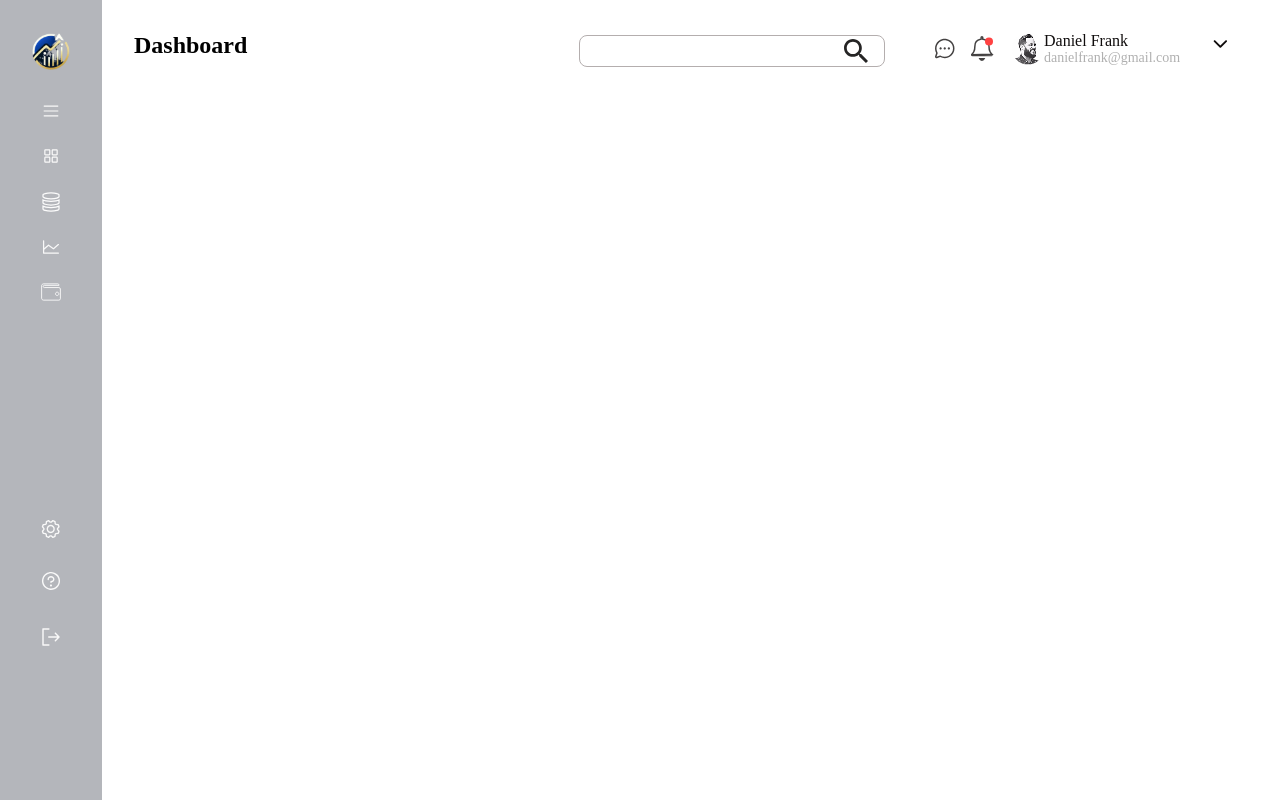
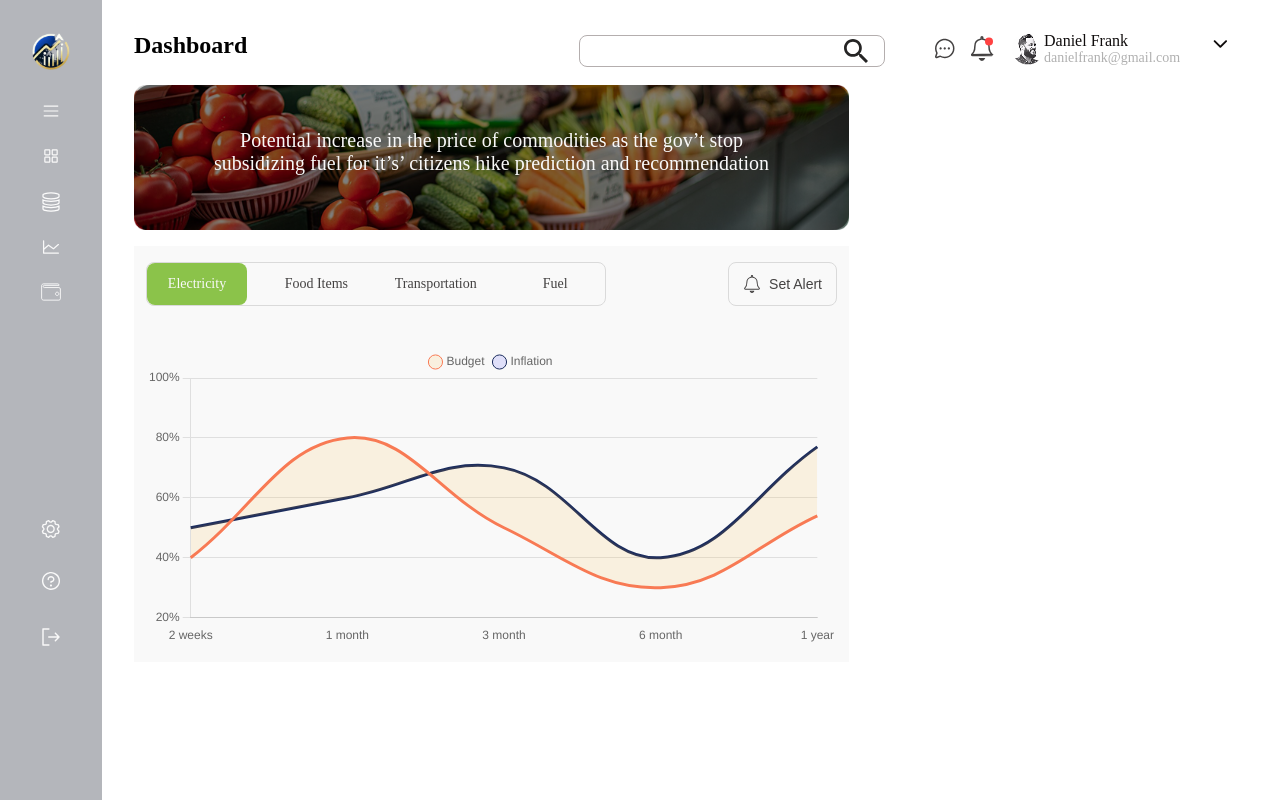
Before and after one commit to Abdulsamad-22/EcoTrack-fintech, a React (Vite) app in the folder ecoTrack/: page / in a window 1280 px wide. Built offline with nearby package versions, Linux system fonts and the light colour scheme.

Commit message:
implementation of a functioning line chart to compare budget and inflation over time

```diff
--- a/ecoTrack/src/App.jsx
+++ b/ecoTrack/src/App.jsx
@@ -1,5 +1,6 @@
 import "./App.css";
 import BodyContent from "./components/BodyContent";
+import Chart from "./components/Chart";
 import Dashboard from "./components/Dashboard";
 import DashboardContent from "./components/DashboardContent";
 import SideBar from "./components/SideBar";
@@ -12,6 +13,8 @@ function App() {
         <SideBar />
         <BodyContent>
           <TopBar />
+          <DashboardContent />
+          <Chart />
         </BodyContent>
       </Dashboard>
     </div>
--- /dev/null
+++ b/ecoTrack/src/components/Chart.jsx
@@ -0,0 +1,37 @@
+import styles from "./chart.module.css";
+import ChartGraph from "./ChartGraph";
+export default function Chart() {
+  return (
+    <section className={styles.chartFrame}>
+      <div className={styles.topChartBar}>
+        <div className={styles.category}>
+          <div className={styles.item}>Electricity</div>
+          <div className={styles.item}>Food Items</div>
+          <div className={styles.item}>Transportation</div>
+          <div className={styles.item}>Fuel</div>
+        </div>
+
+        <button className={styles.alertButton}>
+          <img src="/src/images/bell2.svg" alt="bell icon" />
+          Set Alert
+        </button>
+      </div>
+
+      {/* <div className={styles.indicatorWrapper}>
+        <div className={styles.indicatorContainer}>
+          <span className={styles.indicator1}></span>
+          <p>Budget</p>
+        </div>
+
+        <div className={styles.indicatorContainer}>
+          <span className={styles.indicator2}></span>
+          <p>Inflation</p>
+        </div>
+      </div> */}
+
+      <div>
+        <ChartGraph />
+      </div>
+    </section>
+  );
+}
--- /dev/null
+++ b/ecoTrack/src/components/ChartGraph.jsx
@@ -0,0 +1,81 @@
+import { Chart as ChartJS, defaults } from "chart.js/auto";
+import { Bar, Doughnut, Line } from "react-chartjs-2";
+import budget from "./data/budget.json";
+
+defaults.maintainAspectRatio = false;
+defaults.responsive = true;
+export default function ChartGraph() {
+  return (
+    <div>
+      <div style={{ height: 300, marginTop: "40px" }}>
+        <Line
+          data={{
+            labels: budget.map((time) => time.label),
+            datasets: [
+              {
+                label: "Budget",
+                data: [40, 80, 50, 30, 54], // Sample data for Budget
+                borderColor: "#F87A54",
+                backgroundColor: "rgba(255, 165, 0, 0.1)", // For shading between lines
+                fill: "+1", // Fills the area between this dataset and the next
+                tension: 0.4, // Smooth curve
+                pointRadius: 0,
+                pointHoverRadius: 5,
+              },
+
+              {
+                label: "Inflation",
+                data: [50, 60, 70, 40, 77], // Sample data for Inflation
+                borderColor: "#1C2D5E",
+                backgroundColor: "rgba(0, 0, 255, 0.1)", // For shading between lines
+                // fill: "-1", // Fills the area between this dataset and the previous
+                tension: 0.4, // Smooth curve
+                pointRadius: 0,
+                pointHoverRadius: 5,
+              },
+            ],
+          }}
+          options={{
+            elements: {
+              line: {
+                tension: 0.1,
+              },
+            },
+            scales: {
+              x: {
+                grid: {
+                  display: false, // Removes vertical grid lines
+                },
+              },
+              y: {
+                grid: {
+                  borderDash: [5, 5], // Makes horizontal grid lines dashed
+                  drawBorder: false, // Removes axis border
+                },
+                ticks: {
+                  stepSize: 20,
+                  callback: function (value) {
+                    return value + "%"; // Adds % to y-axis labels
+                  },
+                },
+                min: 20,
+                max: 100, // Adjust based on your data range
+              },
+            },
+            plugins: {
+              legend: {
+                position: "top", // Legend at the top
+                labels: {
+                  boxWidth: 10,
+                  boxHeight: 10,
+                  usePointStyle: true,
+                  //pointStyle: "rect",  Square legend markers
+                },
+              },
+            },
+          }}
+        />
+      </div>
+    </div>
+  );
+}
--- a/ecoTrack/src/components/DashboardContent.jsx
+++ b/ecoTrack/src/components/DashboardContent.jsx
@@ -1,7 +1,19 @@
+import styles from "./dashboardcontent.module.css";
 export default function DashboardContent() {
   return (
-    <main>
-      <img src="/src/images/Inflation tracking board.png" alt="" />
+    <main className={styles.container}>
+      <div className={styles.imageContainer}>
+        <div className={styles.overlay}></div>
+        <img
+          className={styles.headerImage}
+          src="/src/images/Inflation tracking board.png"
+          alt=""
+        />
+        <h2 className={styles.headerText}>
+          Potential increase in the price of commodities as the gov’t stop
+          subsidizing fuel for it’s’ citizens hike prediction and recommendation
+        </h2>
+      </div>
     </main>
   );
 }
--- /dev/null
+++ b/ecoTrack/src/components/chart.module.css
@@ -0,0 +1,87 @@
+.category {
+  display: flex;
+  flex: 1;
+  justify-content: space-between;
+  /* width: 50%; */
+  /* width: 300px; */
+  border: 1px solid #dadada;
+  border-radius: 8px;
+}
+
+.topChartBar {
+  width: 100%;
+  display: flex;
+  align-items: flex-end;
+  gap: 122px;
+  /* display: grid;
+  grid-template-columns: 580px 1fr; */
+}
+
+.item {
+  display: flex;
+  justify-content: center;
+  align-items: center;
+  width: 100px;
+  height: 42px;
+  color: #444242;
+  font-size: 0.875rem;
+  padding: 0.625rem;
+  border-radius: 8px;
+}
+
+.item:first-child {
+  background-color: #8bc34a;
+  color: #f9f9f9;
+}
+
+.chartFrame {
+  margin-top: 1rem;
+  padding: 1rem 0.75rem;
+  background-color: #f9f9f9;
+  width: 715px;
+}
+
+.alertButton {
+  display: flex;
+  gap: 0.5rem;
+  align-items: center;
+  padding: 0.75rem 0.875rem;
+  border: 1px solid #dadada;
+  background-color: transparent;
+  border-radius: 8px;
+  color: #444242;
+  font-size: 0.875rem;
+}
+
+.indicatorWrapper {
+  display: flex;
+  gap: 15px;
+  width: 100%;
+  justify-content: center;
+  margin-top: 0.625rem;
+}
+
+.indicatorContainer {
+  display: flex;
+  align-items: center;
+  gap: 4px;
+  padding: 8px;
+}
+
+.indicator1,
+.indicator2 {
+  background-color: #f87a54;
+  height: 13px;
+  width: 13px;
+  /* min-width: 50px; */
+  border-radius: 13px;
+}
+
+.indicator2 {
+  background-color: #1c2d5e;
+}
+
+.indicatorContainer p {
+  font-size: 0.875rem;
+  color: #292828;
+}
--- /dev/null
+++ b/ecoTrack/src/components/dashboardcontent.module.css
@@ -0,0 +1,31 @@
+.container {
+  margin-top: 1rem;
+}
+
+.imageContainer {
+  position: relative;
+  width: 715px;
+  height: 145px;
+}
+
+.headerImage {
+  max-width: 100%;
+}
+
+.overlay {
+  position: absolute;
+  inset: 0;
+  border-radius: 16px;
+  background-color: rgba(0, 0, 0, 0.5);
+}
+
+.headerText {
+  font-size: 1.25rem;
+  font-weight: 400;
+  width: 80%;
+  color: #f9f9f9;
+  text-align: center;
+  position: absolute;
+  left: 10%;
+  top: 30%;
+}
--- /dev/null
+++ b/ecoTrack/src/components/data/budget.json
@@ -0,0 +1,31 @@
+[
+  {
+    "label": "2 weeks",
+    "budget": 26267,
+    "inflation": 25253
+  },
+
+  {
+    "label": "1 month",
+    "budget": 26267,
+    "inflation": 25253
+  },
+
+  {
+    "label": "3 month",
+    "budget": 36378,
+    "inflation": 73653
+  },
+
+  {
+    "label": "6 month",
+    "budget": 26278,
+    "inflation": 36262
+  },
+
+  {
+    "label": "1 year",
+    "budget": 28753,
+    "inflation": 26367
+  }
+]
--- /dev/null
+++ b/package.json
@@ -0,0 +1,6 @@
+{
+  "dependencies": {
+    "chart.js": "^4.4.8",
+    "react-chartjs-2": "^5.3.0"
+  }
+}
```
Also changed, not shown: ecoTrack/src/images/bell2.svg (added), 1 other file (tests, documents, lock files or other folders).
